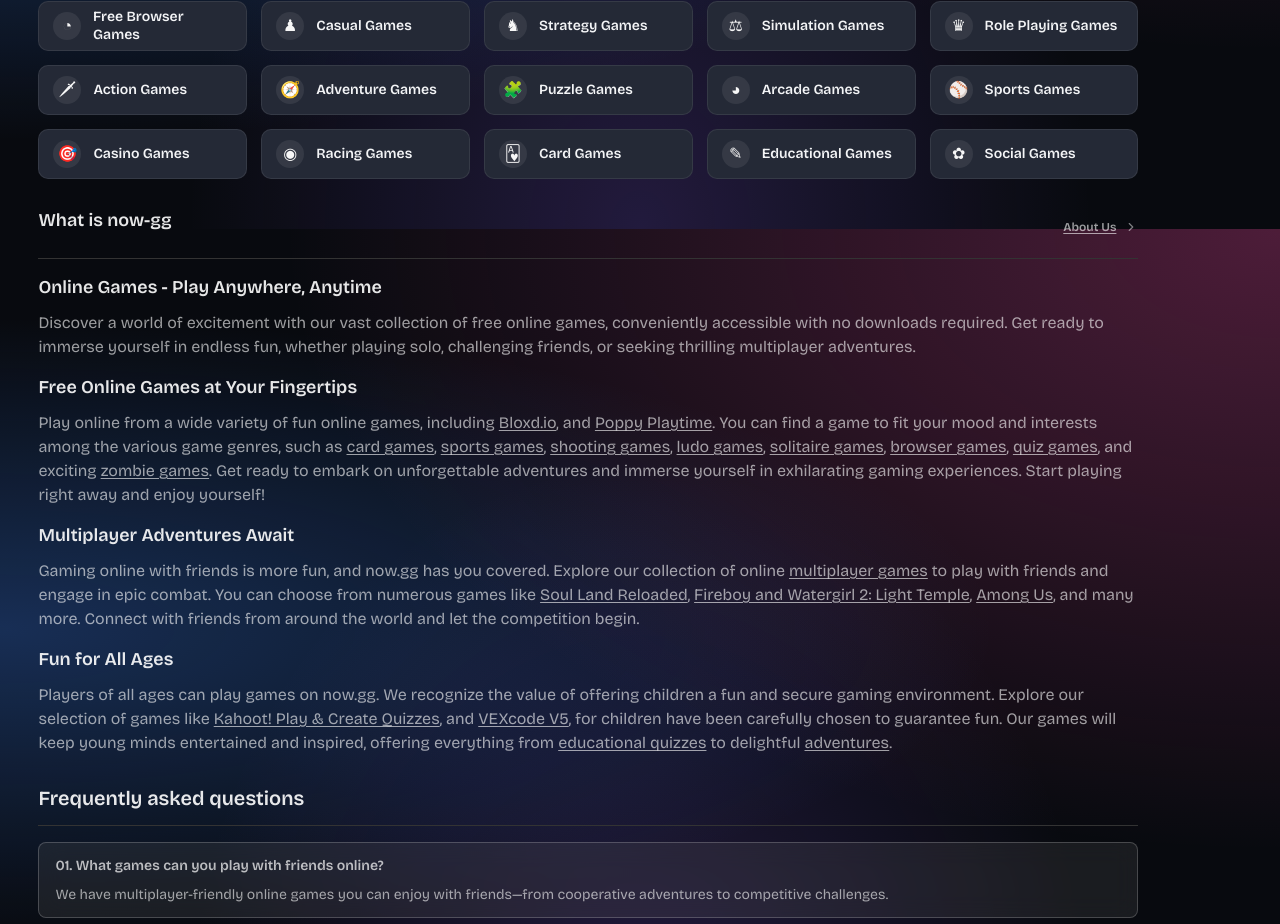
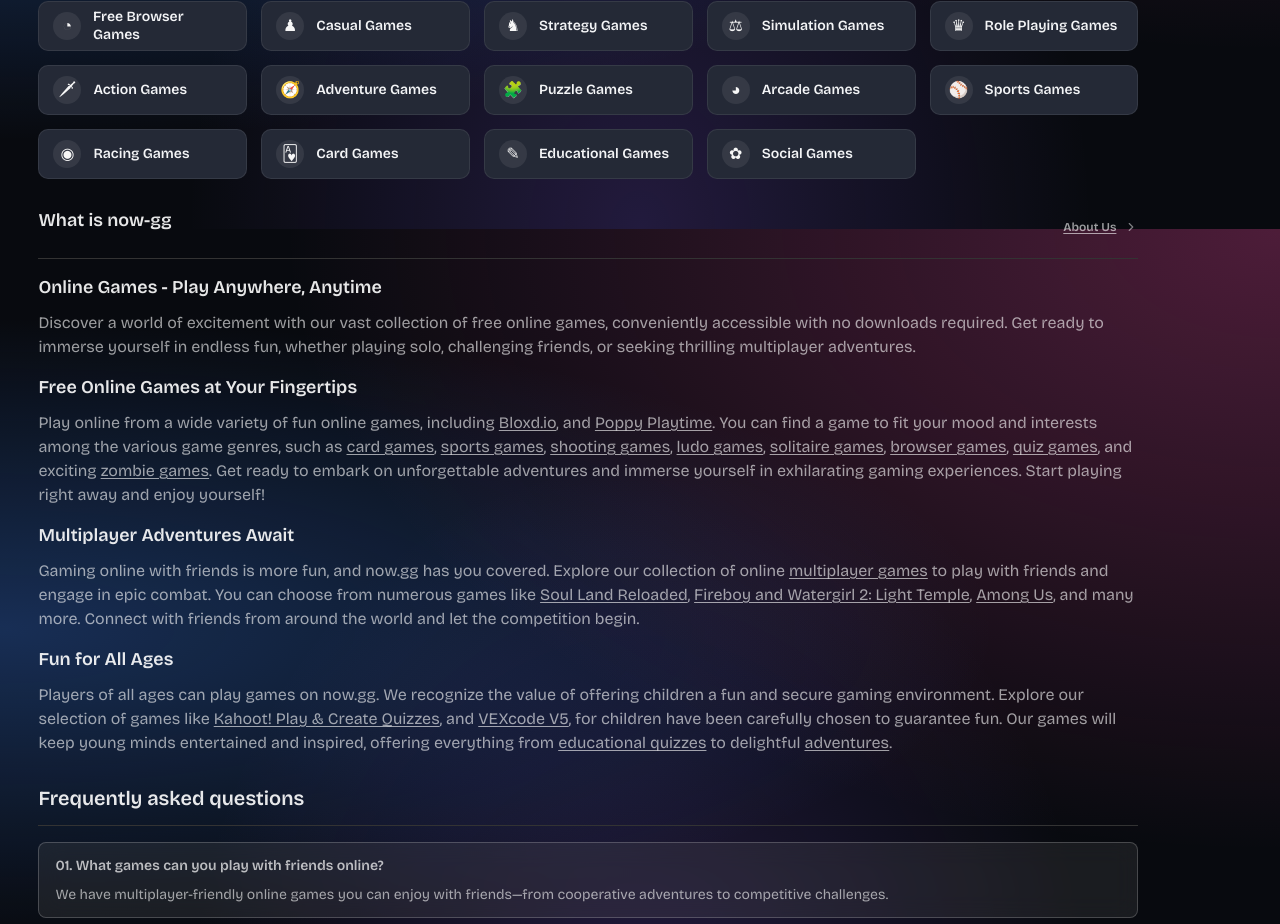
Before and after one commit to singhnavi1993-sudo/now, a React (Vite) app: page / in a window 1280 px wide. Shown: the part 2171-3095 px from the top of the page. Built offline with nearby package versions, Linux system fonts and the light colour scheme.

Commit message:
Add files via upload

```diff
--- a/src/App.jsx
+++ b/src/App.jsx
@@ -4,7 +4,10 @@
 import './App.css';
 
 function normalize(s) {
-  return s.toLowerCase().trim();
+  if (Array.isArray(s)) {
+    return s.join(' ').toLowerCase().trim();
+  }
+  return String(s || '').toLowerCase().trim();
 }
 
 function ChevronRight() {
@@ -73,7 +76,6 @@
   'Puzzle Games': '🧩',
   'Arcade Games': '◕',
   'Sports Games': '⚾',
-  'Casino Games': '🎯',
   'Racing Games': '◉',
   'Card Games': '🂱',
   'Educational Games': '✎',
--- a/src/GamesPage.jsx
+++ b/src/GamesPage.jsx
@@ -28,7 +28,6 @@
   'Puzzle Games': 'PZ',
   'Arcade Games': 'AR',
   'Sports Games': 'SP',
-  'Casino Games': 'CS',
   'Racing Games': 'RC',
   'Card Games': 'CD',
   'Educational Games': 'ED',
--- a/src/gamesData.js
+++ b/src/gamesData.js
@@ -10,7 +10,6 @@
   'Puzzle Games',
   'Arcade Games',
   'Sports Games',
-  'Casino Games',
   'Racing Games',
   'Card Games',
   'Educational Games',
```
